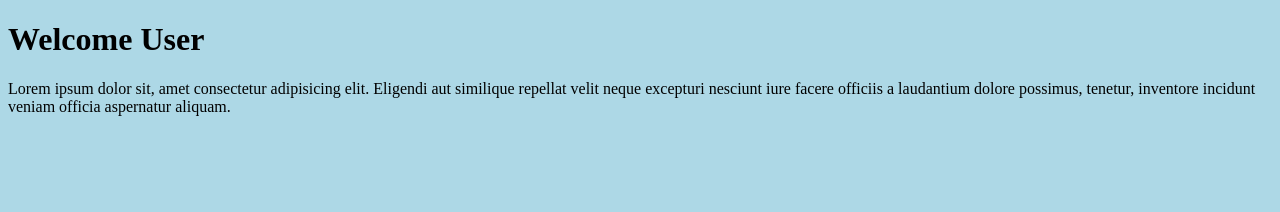
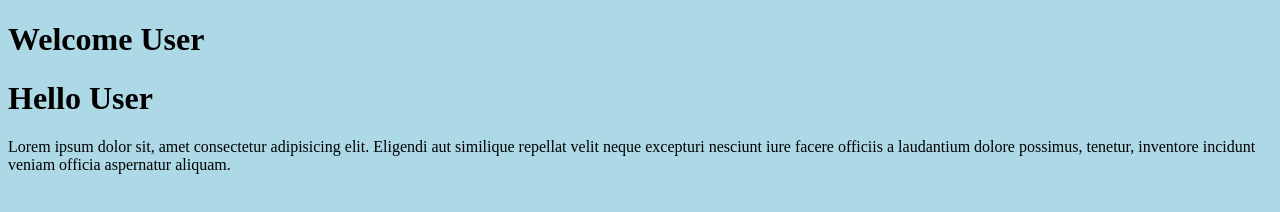
Before and after one commit to shanuneema/MyProject, a plain HTML site: page index.html in a window 1280 px wide. Drawn offline with Linux system fonts and the light colour scheme.

Commit message:
update index.html file in clonerepo

```diff
--- a/index.html
+++ b/index.html
@@ -7,7 +7,8 @@
     <link rel="stylesheet" href="css/style.css">
 </head>
 <body>
-    <h1>Welcome User</h1>
+    <h1>Welcome User </h1>
+    <h1>Hello User </h1>
     <p>Lorem ipsum dolor sit, amet consectetur adipisicing elit. Eligendi aut similique repellat velit neque excepturi nesciunt iure facere officiis a laudantium dolore possimus, tenetur, inventore incidunt veniam officia aspernatur aliquam.</p>
 </body>
 </html>
```
